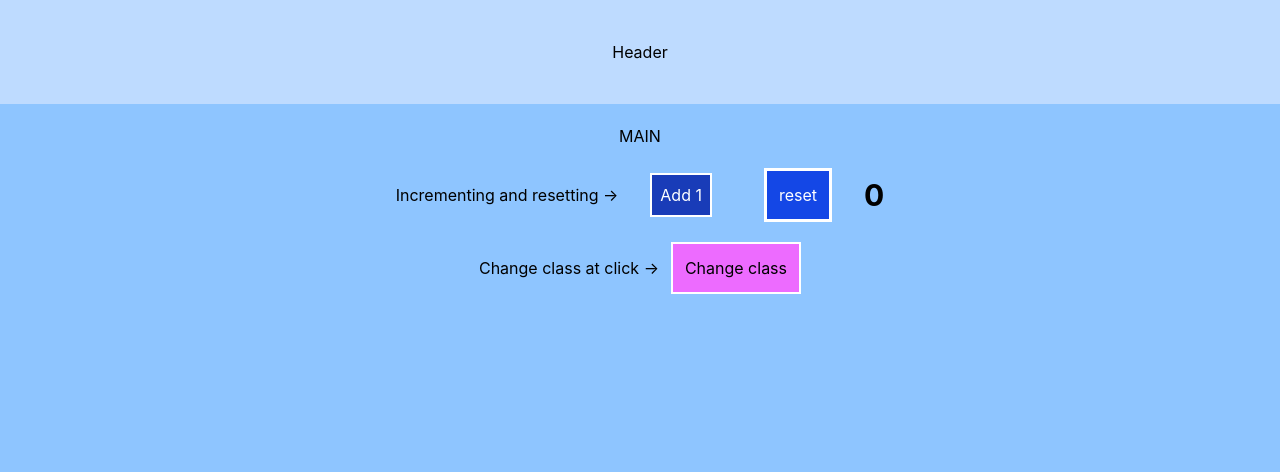
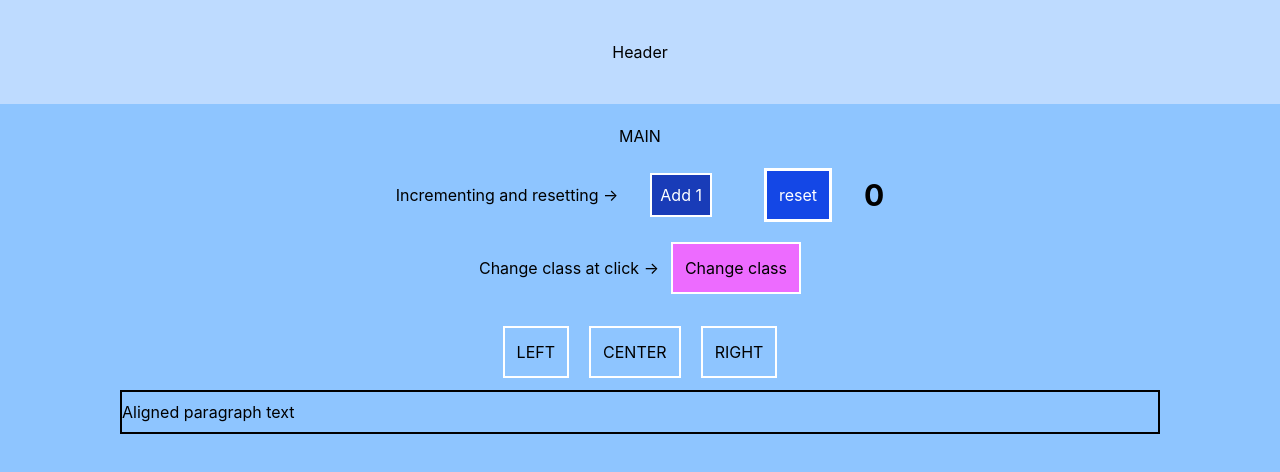
Before and after one commit to gianlucadecampo/react-binding, a React (Vite) app: page / in a window 1280 px wide. Shown: the top 472 px of the page. Built offline with nearby package versions, Linux system fonts and the light colour scheme.

Commit message:
align button

```diff
--- a/src/components/layout/Main.jsx
+++ b/src/components/layout/Main.jsx
@@ -1,5 +1,6 @@
 import Button from '../ui/Button'
 import ButtonClass from '../ui/ButtonClass'
+import AlignButton from '../ui/AlignButton'
 
 export default function Main() {
   return (
@@ -7,6 +8,7 @@ export default function Main() {
     <section className="bg-blue-300 min-h-screen p-5 text-center">MAIN
       <Button />
       <ButtonClass />
+      <AlignButton />
     </section>
   )
 }
--- /dev/null
+++ b/src/components/ui/AlignButton.jsx
@@ -0,0 +1,18 @@
+import { useState } from "react"
+
+export default function AlignButton() {
+    const [alignment, setAlignment] = useState('text-left');
+    function handleAlign(pos) {
+        setAlignment(pos);
+    }
+    return (
+        <div>
+            <div className="flex justify-center gap-5 mt-8 mb-3">
+                <button onClick={() => handleAlign('text-left')} className="border-2 border-white p-3">LEFT</button>
+                <button onClick={() => handleAlign('text-center')} className="border-2 border-white p-3">CENTER</button>
+                <button onClick={() => handleAlign('text-right')} className="border-2 border-white p-3">RIGHT</button>
+            </div>
+            <p className={`border-2 mx-25 py-2 ${alignment}`}>Aligned paragraph text</p>
+        </div >
+    )
+}
```
